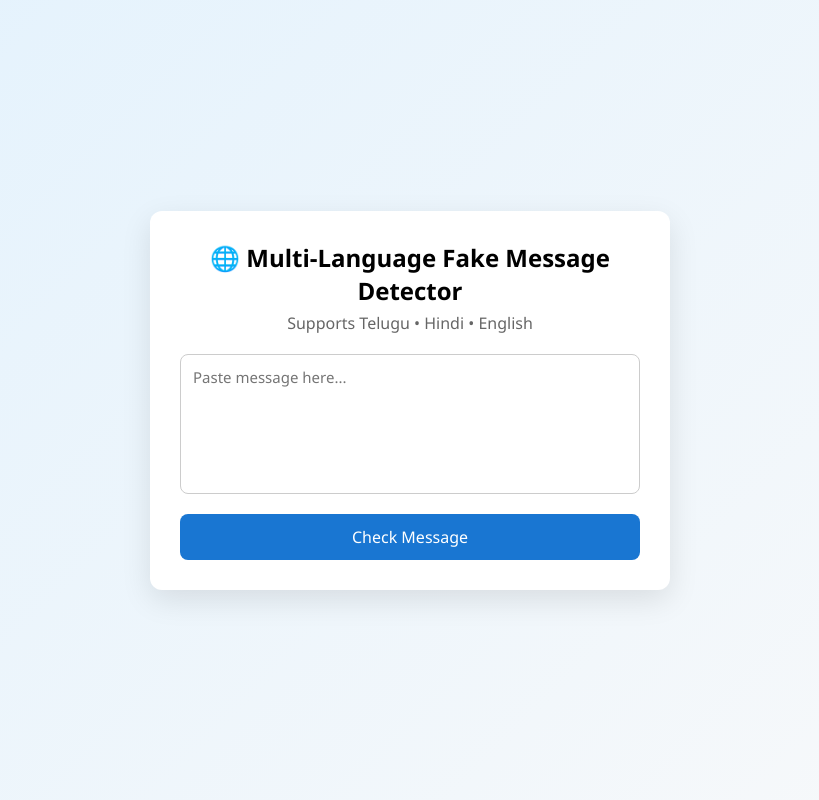
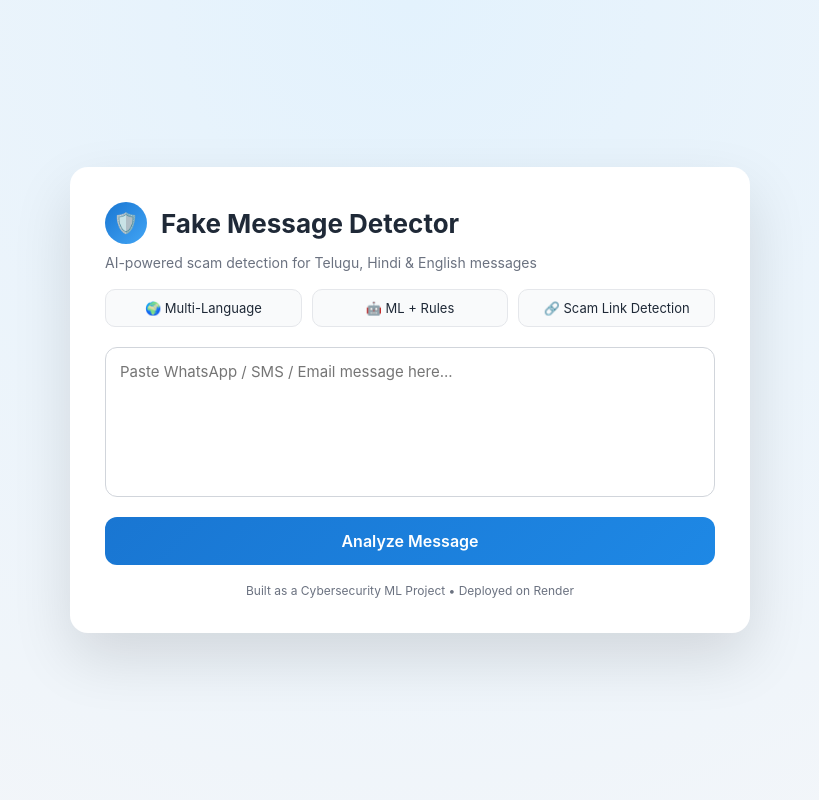
Before and after one commit to Sankar062003/multi-language-fake-message-detector, a Flask app: page / in a window 1280 px wide. Shown: the whole page, without its empty margins (230-1049 px from the left). Run offline with Flask 3, Linux system fonts and the light colour scheme; parts of the project's set-up code (start-up, migrations or seed data) failed here and were passed over.

Commit message:
Advanced professional UI for recruiter-ready look

```diff
--- a/static/style.css
+++ b/static/style.css
@@ -1,96 +1,153 @@
 * {
     box-sizing: border-box;
-    font-family: "Segoe UI", Arial, sans-serif;
+    font-family: "Inter", "Segoe UI", Arial, sans-serif;
 }
 
 body {
-    background: linear-gradient(135deg, #e3f2fd, #f8f9fa);
+    margin: 0;
     min-height: 100vh;
-    margin: 0;
+    background: radial-gradient(circle at top, #e3f2fd, #f4f6f9);
     display: flex;
     justify-content: center;
     align-items: center;
+    color: #1f2937;
 }
 
-.container {
+.app-wrapper {
+    width: 100%;
+    max-width: 720px;
+    padding: 20px;
+}
+
+.card {
     background: #ffffff;
-    width: 100%;
-    max-width: 520px;
-    padding: 30px;
-    border-radius: 12px;
-    box-shadow: 0 10px 30px rgba(0, 0, 0, 0.1);
+    border-radius: 18px;
+    box-shadow: 0 25px 60px rgba(0, 0, 0, 0.12);
+    padding: 35px;
+    animation: fadeIn 0.6s ease-in-out;
+}
+
+@keyframes fadeIn {
+    from { opacity: 0; transform: translateY(15px); }
+    to { opacity: 1; transform: translateY(0); }
+}
+
+.header {
+    display: flex;
+    align-items: center;
+    gap: 14px;
+    margin-bottom: 10px;
+}
+
+.logo {
+    width: 42px;
+    height: 42px;
+    border-radius: 50%;
+    background: linear-gradient(135deg, #1976d2, #42a5f5);
+    display: flex;
+    justify-content: center;
+    align-items: center;
+    color: white;
+    font-size: 20px;
 }
 
 .title {
-    text-align: center;
-    font-size: 24px;
-    font-weight: 600;
-    margin-bottom: 5px;
+    font-size: 26px;
+    font-weight: 700;
 }
 
 .subtitle {
+    color: #6b7280;
+    margin: 6px 0 18px;
+    font-size: 14px;
+}
+
+.features {
+    display: grid;
+    grid-template-columns: repeat(3, 1fr);
+    gap: 10px;
+    margin-bottom: 20px;
+}
+
+.feature {
+    background: #f9fafb;
+    border-radius: 10px;
+    padding: 10px;
+    font-size: 13px;
     text-align: center;
-    color: #666;
-    margin-bottom: 20px;
+    border: 1px solid #e5e7eb;
 }
 
 textarea {
     width: 100%;
-    height: 140px;
-    padding: 12px;
-    border-radius: 8px;
-    border: 1px solid #ccc;
+    height: 150px;
+    padding: 14px;
+    border-radius: 12px;
+    border: 1px solid #d1d5db;
     font-size: 15px;
     resize: none;
+    transition: 0.2s;
 }
 
 textarea:focus {
     outline: none;
     border-color: #1976d2;
+    box-shadow: 0 0 0 3px rgba(25, 118, 210, 0.15);
 }
 
 button {
     width: 100%;
-    margin-top: 15px;
-    padding: 12px;
-    background: #1976d2;
+    margin-top: 16px;
+    padding: 14px;
+    font-size: 16px;
+    font-weight: 600;
+    border-radius: 12px;
+    border: none;
+    cursor: pointer;
+    background: linear-gradient(135deg, #1976d2, #1e88e5);
     color: white;
-    border: none;
-    font-size: 16px;
-    border-radius: 8px;
-    cursor: pointer;
+    transition: transform 0.15s, box-shadow 0.15s;
 }
 
 button:hover {
-    background: #125ea8;
+    transform: translateY(-1px);
+    box-shadow: 0 8px 20px rgba(30, 136, 229, 0.4);
 }
 
 .result-box {
-    margin-top: 20px;
-    padding: 15px;
-    border-radius: 8px;
+    margin-top: 24px;
+    padding: 18px;
+    border-radius: 14px;
     text-align: center;
+    animation: fadeIn 0.4s ease-in-out;
 }
 
 .fake {
-    background: #ffebee;
-    color: #c62828;
+    background: linear-gradient(135deg, #ffebee, #ffcdd2);
+    color: #b71c1c;
     border: 1px solid #ef9a9a;
 }
 
 .real {
-    background: #e8f5e9;
-    color: #2e7d32;
+    background: linear-gradient(135deg, #e8f5e9, #c8e6c9);
+    color: #1b5e20;
     border: 1px solid #a5d6a7;
 }
 
 .reason {
     font-size: 14px;
-    margin-top: 6px;
+    margin-top: 8px;
 }
 
 .lang {
-    margin-top: 8px;
+    margin-top: 6px;
     font-size: 13px;
-    color: #555;
+    opacity: 0.85;
 }
+
+.footer {
+    text-align: center;
+    margin-top: 18px;
+    font-size: 12px;
+    color: #6b7280;
+}
--- a/templates/index.html
+++ b/templates/index.html
@@ -2,18 +2,32 @@
 <html lang="en">
 <head>
     <meta charset="UTF-8">
-    <title>Fake Message Detector</title>
+    <title>Fake Message Detector | Cybersecurity Project</title>
     <link rel="stylesheet" href="{{ url_for('static', filename='style.css') }}">
 </head>
 <body>
 
-<div class="container">
-    <div class="title">🌐 Multi-Language Fake Message Detector</div>
-    <div class="subtitle">Supports Telugu • Hindi • English</div>
+<div class="app-wrapper">
+    <div class="card">
+
+        <div class="header">
+            <div class="logo">🛡️</div>
+            <div class="title">Fake Message Detector</div>
+        </div>
+
+        <div class="subtitle">
+            AI-powered scam detection for Telugu, Hindi & English messages
+        </div>
+
+        <div class="features">
+            <div class="feature">🌍 Multi-Language</div>
+            <div class="feature">🤖 ML + Rules</div>
+            <div class="feature">🔗 Scam Link Detection</div>
+        </div>
 
         <form method="POST" action="/predict">
-        <textarea name="message" placeholder="Paste message here..."></textarea>
-        <button type="submit">Check Message</button>
+            <textarea name="message" placeholder="Paste WhatsApp / SMS / Email message here..."></textarea>
+            <button type="submit">Analyze Message</button>
         </form>
 
         {% if result %}
@@ -23,6 +37,12 @@
                 <div class="lang">Detected Language: {{ language }}</div>
             </div>
         {% endif %}
+
+        <div class="footer">
+            Built as a Cybersecurity ML Project • Deployed on Render
+        </div>
+
+    </div>
 </div>
 
 </body>
```
Lines whose indentation alone changed are shown as unchanged.
